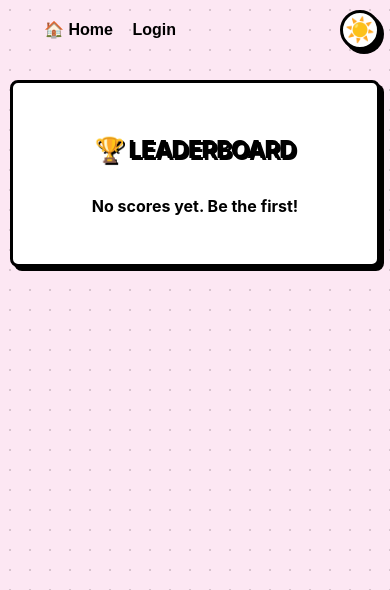
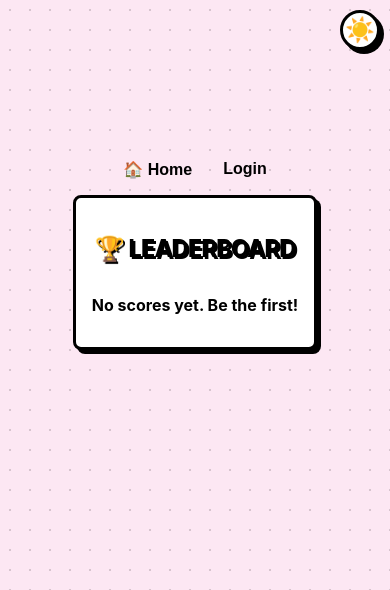
Before and after one commit to Arctruzeh/gori, a PHP site: page /views/leaderboard.php in a window 390 px wide. Shown: the top 590 px of the page. Run offline with PHP 8.4, Linux system fonts and the light colour scheme.

Commit message:
mobile friendly leaderboard

```diff
--- a/assets/css/main.css
+++ b/assets/css/main.css
@@ -366,6 +366,42 @@ button.choice-btn:active {
 
 
 
+/* Navigation Header Standard */
+.nav-header {
+    position: absolute;
+    top: 20px;
+    right: 80px;
+    font-family: sans-serif;
+    z-index: 99;
+}
+
+.nav-link {
+    margin-right: 15px;
+    text-decoration: none;
+    color: inherit;
+    font-weight: bold;
+}
+
+.nav-link:last-child {
+    margin-right: 0;
+}
+
+/* Leaderboard Box */
+.leaderboard-box {
+    padding: 2rem;
+    max-width: 800px;
+    margin: 4rem auto 2rem;
+    /* Added top margin to not overlap with nav */
+    text-align: left;
+}
+
+/* Responsive Table */
+.table-container {
+    width: 100%;
+    overflow-x: auto;
+    -webkit-overflow-scrolling: touch;
+}
+
 /* MOBILE RESPONSIVE */
 @media (max-width: 768px) {
     body {
@@ -452,4 +488,24 @@ button.choice-btn:active {
         height: 100%;
         /* Fill grid cells */
     }
+
+    /* Leaderboard Mobile */
+    .nav-header {
+        position: static;
+        width: 100%;
+        display: flex;
+        justify-content: center;
+        gap: 1rem;
+        margin-top: 5rem;
+        /* Push down below fixed header/toggle if any */
+        margin-bottom: 1rem;
+        padding: 0 1rem;
+    }
+
+    .leaderboard-box {
+        margin: 0 1rem !important;
+        /* Override inline style margin if needed, but we will move it to class */
+        padding: 1rem !important;
+        width: auto !important;
+    }
 }
--- a/views/leaderboard.php
+++ b/views/leaderboard.php
@@ -56,24 +56,23 @@
         <span id="theme-icon">☀️</span>
     </button>
 
-    <div style="position: absolute; top: 20px; right: 80px; font-family: sans-serif; z-index: 99;">
-        <a href="/" style="margin-right: 15px; text-decoration: none; color: inherit; font-weight: bold;">🏠 Home</a>
+    <div class="nav-header">
+        <a href="/" class="nav-link">🏠 Home</a>
         <?php if (isset($_SESSION['user_id'])): ?>
-            <a href="/?action=profile"
-                style="margin-right: 15px; text-decoration: none; color: inherit; font-weight: bold;">👤 Profile</a>
-            <a href="/?action=logout" style="text-decoration: none; color: inherit; font-weight: bold;">Logout</a>
+            <a href="/?action=profile" class="nav-link">👤 Profile</a>
+            <a href="/?action=logout" class="nav-link">Logout</a>
         <?php else: ?>
-            <a href="/?action=login"
-                style="margin-right: 10px; text-decoration: none; color: inherit; font-weight: bold;">Login</a>
+            <a href="/?action=login" class="nav-link">Login</a>
         <?php endif; ?>
     </div>
 
-    <div class="nb-box" style="padding: 2rem; max-width: 800px; margin: 0 auto; text-align: left;">
+    <div class="nb-box leaderboard-box">
         <h2 style="text-align: center; margin-bottom: 2rem;">🏆 Leaderboard</h2>
 
         <?php if (empty($highScores)): ?>
             <p style="text-align: center;">No scores yet. Be the first!</p>
         <?php else: ?>
+            <div class="table-container">
                 <table>
                     <thead>
                         <tr>
@@ -103,6 +102,7 @@
                         <?php endforeach; ?>
                     </tbody>
                 </table>
+            </div>
         <?php endif; ?>
     </div>
 
```
Lines whose indentation alone changed are shown as unchanged.
